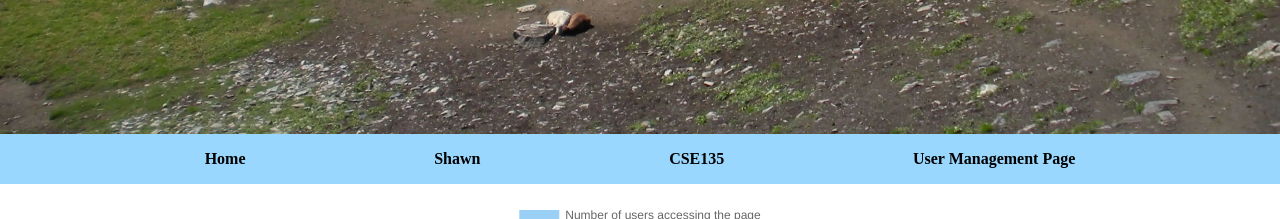
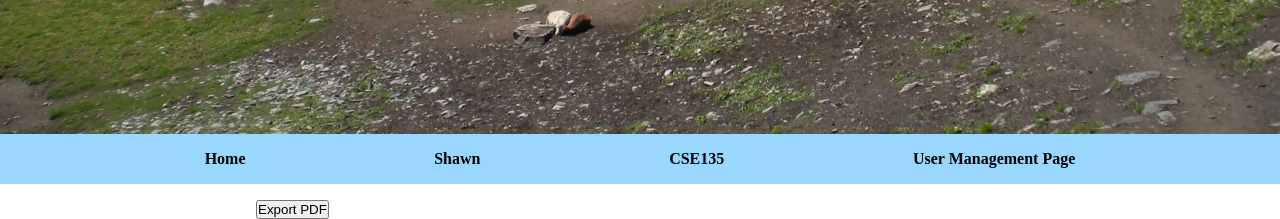
Before and after one commit to shw146/sheepquilt, a PHP site: page / in a window 1280 px wide. Shown: the part 666-885 px from the top of the page. Run offline with PHP 8.4, Linux system fonts and the light colour scheme; the visitor is signed in with stand-in values (Sample User, id 1); data that the repository does not hold is empty; some libraries are stand-ins or nearby versions.

Commit message:
pdf download button

```diff
--- a/reporting.sheepquilt.site/html/index.php
+++ b/reporting.sheepquilt.site/html/index.php
@@ -200,6 +200,7 @@
         </ul>
     </nav>
     <main>
+        <button onclick="window.print()">Export PDF</button>
         <canvas id="pageChart"></canvas>
         <script>
             const urlData = <?php echo json_encode($urldata); ?>;
```
